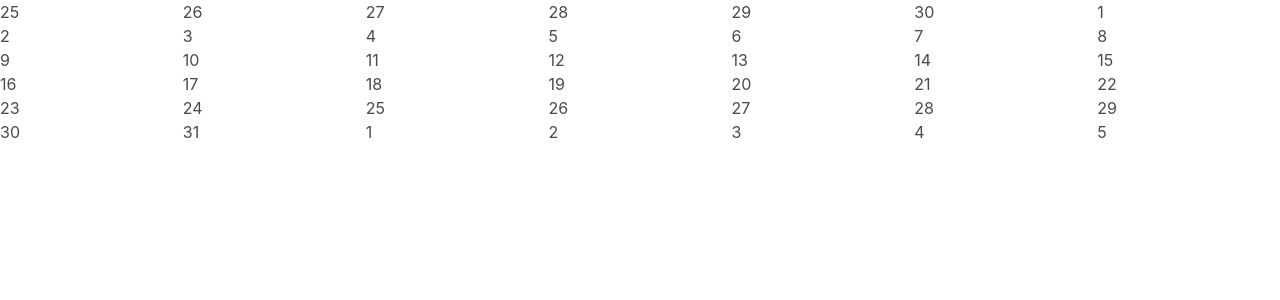
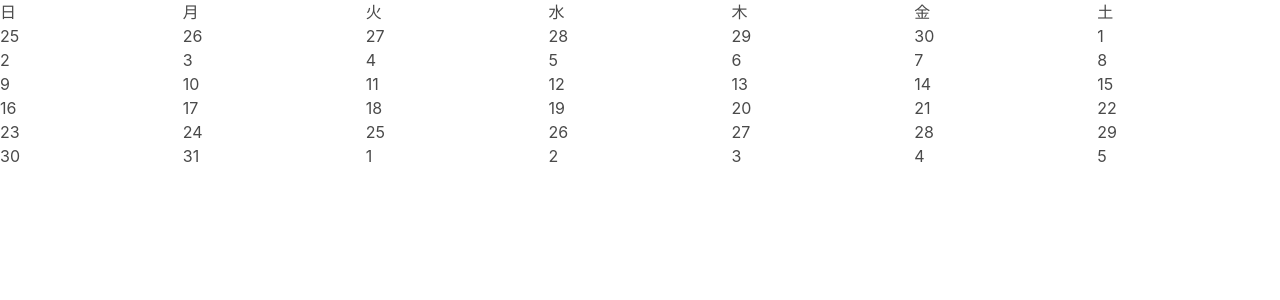
Before and after one commit to Uro3/calendar-app, a React (Create React App) app: page / in a window 1280 px wide. Shown: the top 300 px of the page. Built offline with nearby package versions, Linux system fonts and the light colour scheme.

Commit message:
add calender header

```diff
--- a/src/components/Calendar.tsx
+++ b/src/components/Calendar.tsx
@@ -1,11 +1,19 @@
 import React from 'react';
 import { CalendarState } from '../types';
 import { useAppSelector } from '../hooks';
+import { DISPLAY_DAYS } from '../constants';
 import CalenderElemntSlot from './CalenderElementSlot';
+import CalenderHeader from './CalenderHeader';
 import CalenderContent from './CalenderContent';
 
 const Calendar: React.FC = () => {
   const calendar: CalendarState = useAppSelector<CalendarState>(state => state.calendar);
+
+  const headers = DISPLAY_DAYS.map(day =>
+    <CalenderElemntSlot>
+      <CalenderHeader value={day} />
+    </CalenderElemntSlot>
+  );
 
   const calendarDays = [
     ...calendar.extraPreviousDays,
@@ -14,15 +22,16 @@ const Calendar: React.FC = () => {
   ];
   console.log(calendarDays);
 
-  const list = calendarDays.map(date =>
+  const contents = calendarDays.map(date =>
     <CalenderElemntSlot>
-      <CalenderContent date={date}/>
+      <CalenderContent date={date} />
     </CalenderElemntSlot>
   );
 
   return (
     <div className="columns is-multiline is-gapless is-mobile">
-      {list}
+      {headers}
+      {contents}
     </div>
   );
 }
--- /dev/null
+++ b/src/components/CalenderHeader.tsx
@@ -0,0 +1,15 @@
+import React from 'react';
+
+type Props = {
+  value: string;
+};
+
+const CalendarHeader: React.FC<Props> = props => {
+  return (
+    <>
+      {props.value}
+    </>
+  );
+}
+
+export default CalendarHeader;
--- /dev/null
+++ b/src/constants.ts
@@ -0,0 +1 @@
+export const DISPLAY_DAYS: readonly string[] = ['日', '月', '火', '水', '木', '金', '土'];
```
